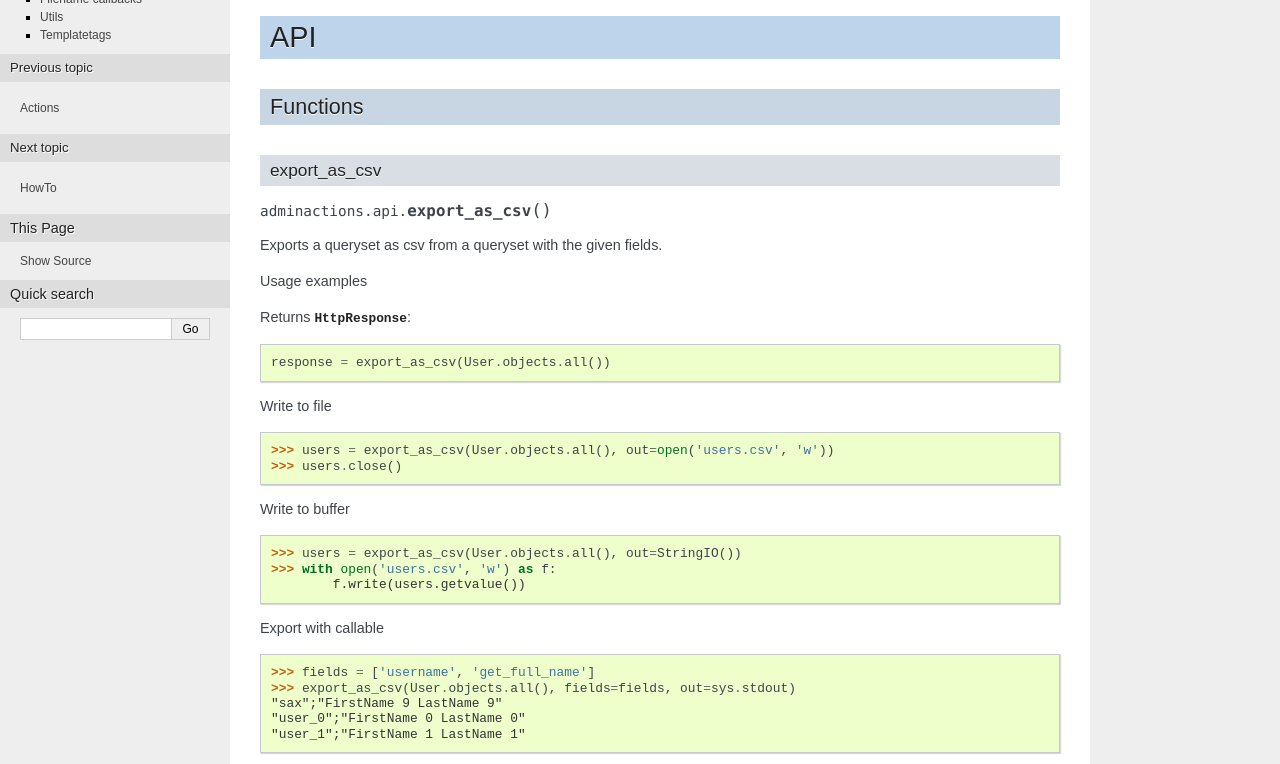
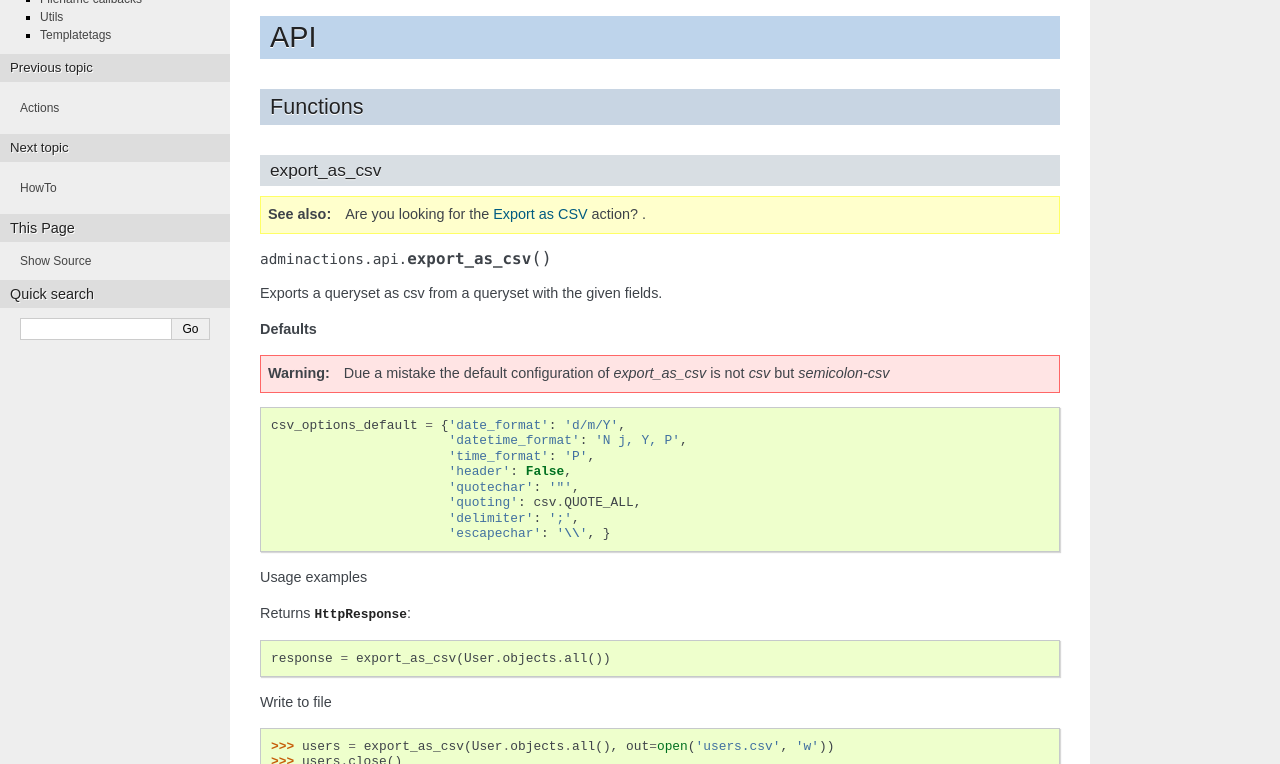
Before and after one commit to saxix/django-adminactions, a Sphinx documentation site: the page built from docs/source/api.rst, in a window 1280 px wide and 900 px high, cut to the strip 136-900 px from the top of the window. Built offline with Sphinx 7.4.7, drawn with Linux system fonts in a browser that asks for light colours; pages that are not in the unit, such as notebooks, are missing from menus.

Commit message:
document issue #62

```diff
--- a/docs/source/actions.rst
+++ b/docs/source/actions.rst
@@ -113,7 +113,9 @@ You can anyway :ref:`register your own functions <register_transform_function>`
 
 Export selected queryset as csv file. (see :ref:`csv <python:csv-contents>`)
 
-Available options: (see :ref:`python:csv-fmt-params`)
+Available options: (see :ref:`python:csv-fmt-params`).
+
+.. seealso:: Are you looking for the :ref:`api_export_as_csv` internal api? .
 
 ===================   ===========================================================================================
 **header**            add the header line to the file
@@ -145,6 +147,7 @@ Available options: (see :ref:`python:csv-fmt-params`)
 .. figure:: _static/export_as_csv.png
 
 
+.. seealso:: `csv_defaults`_
 
 
 .. _export_as_fixture:
@@ -172,7 +175,6 @@ Export selected queryset as fixtures using any registered Serializer.
 **Screenshot**
 
 .. figure:: _static/export_as_fixture.png
-
 
 
 .. _export_delete_tree:
--- a/docs/source/api.rst
+++ b/docs/source/api.rst
@@ -11,9 +11,9 @@ API
 
 .. currentmodule:: adminactions
 
--------------------
+---------
 Functions
--------------------
+---------
 
 .. _api_export_as_csv:
 
@@ -21,9 +21,31 @@ Functions
 export_as_csv
 -------------
 
+.. seealso:: Are you looking for the :ref:`export_as_csv` action? .
+
 .. function:: adminactions.api.export_as_csv
 
 Exports a queryset as csv from a queryset with the given fields.
+
+
+.. _csv_defaults:
+
+**Defaults**
+
+.. warning:: Due a mistake the default configuration of `export_as_csv` is not `csv` but `semicolon-csv`
+
+::
+
+    csv_options_default = {'date_format': 'd/m/Y',
+                           'datetime_format': 'N j, Y, P',
+                           'time_format': 'P',
+                           'header': False,
+                           'quotechar': '"',
+                           'quoting': csv.QUOTE_ALL,
+                           'delimiter': ';',
+                           'escapechar': '\\', }
+
+
 
 Usage examples
 
```
